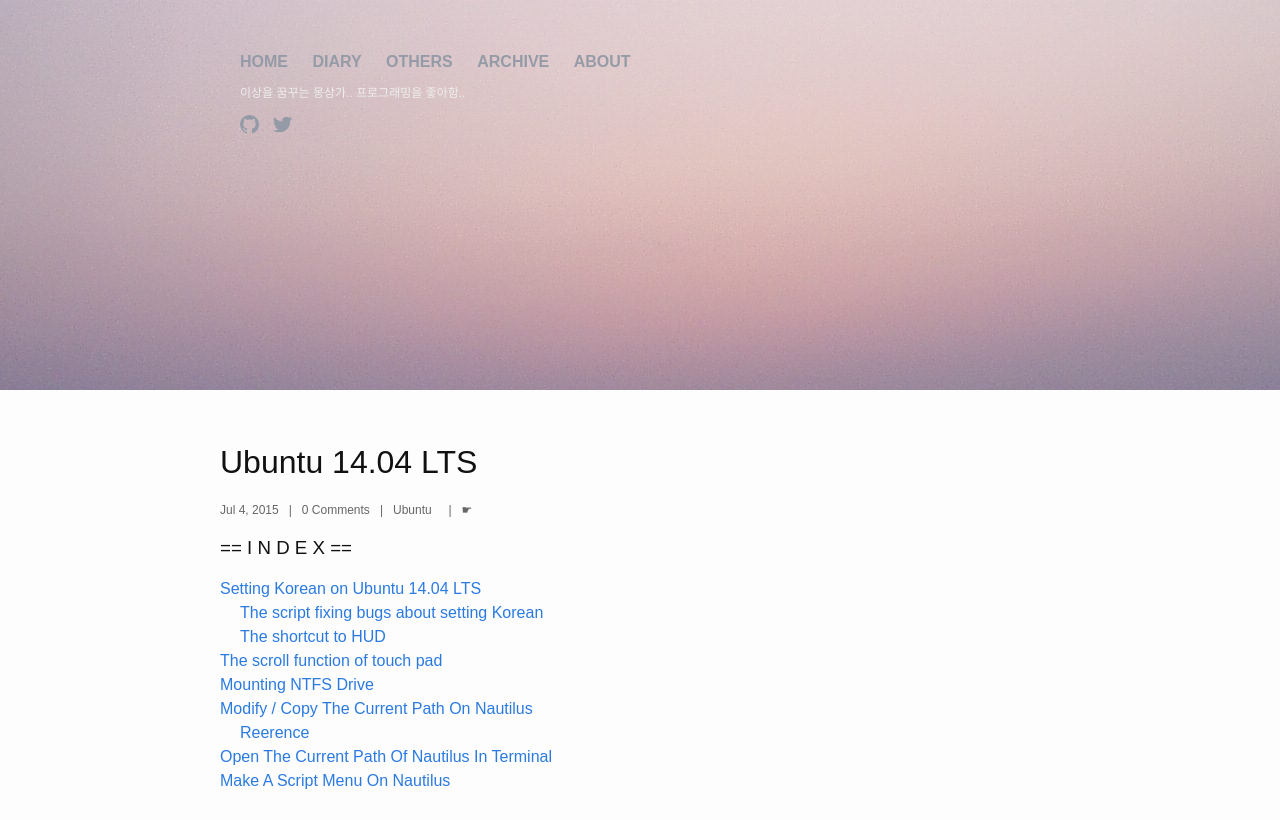
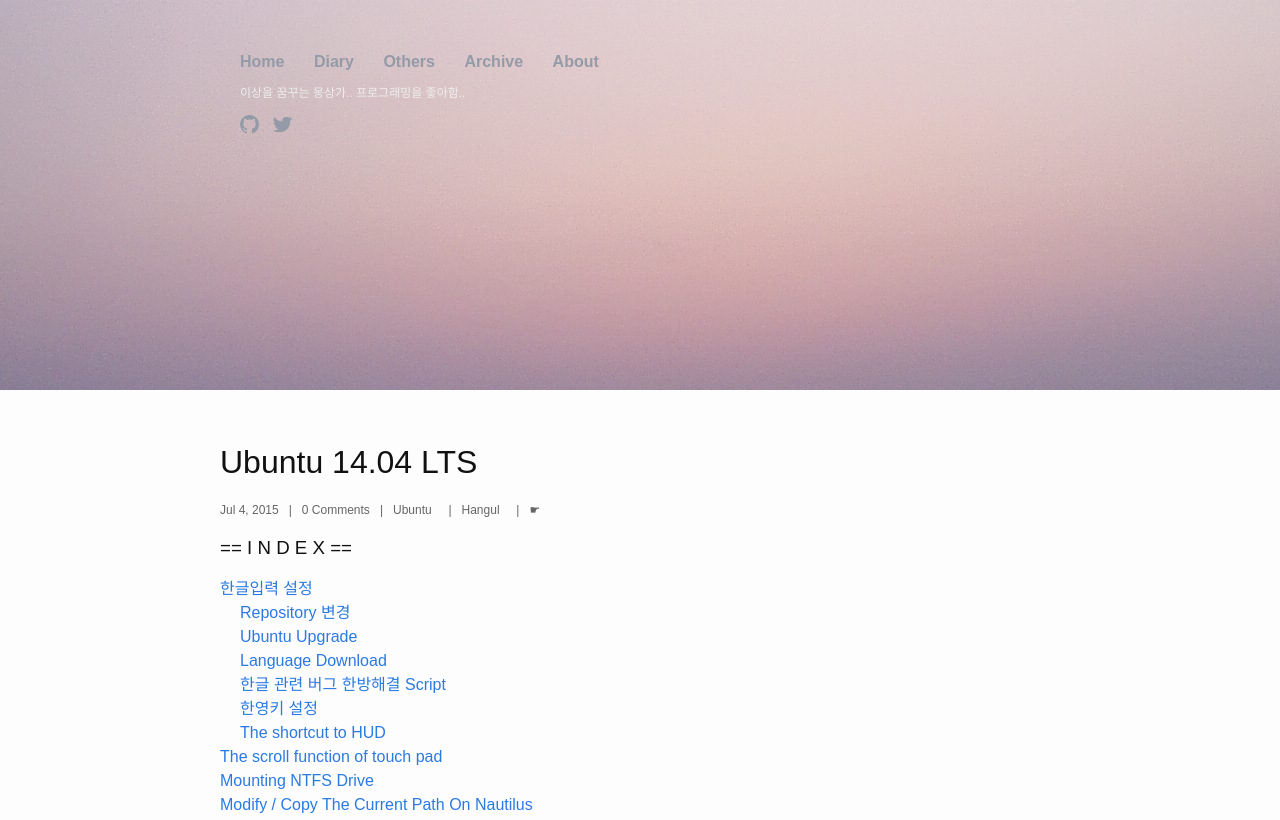
Before and after one commit to dveamer/dveamer.github.io, a Jekyll site: the page built from _posts/Ubuntu/2015-07-04-Ubuntu14.04LTS.md, in a window 1280 px wide. Shown: the top 820 px of the page. Built offline with Jekyll 4.4.1, drawn with Linux system fonts in a browser that asks for light colours; comment, search, counter and statistics services are not loaded; some of the changed text lies outside the part shown; grey boxes are pictures that could not be loaded.

Commit message:
* add an article * change layout

````diff
--- a/_includes/header.html
+++ b/_includes/header.html
@@ -1,59 +1,59 @@
 <header class="header">
 	<div class="header-container">
 		<div class="nav">
-			{% if page.path == "index.html" %}
+			{% if page.path == "Index.html" %}
 			<span class="title">
 				<li>
-					<a href="/index.html">home</a>
+					<a href="/index.html">Home</a>
 				</li>
 			</span>
 			{% else %}
 				<li>
-					<a href="/index.html">home</a>
+					<a href="/index.html">Home</a>
 				</li>
 			{% endif %}
 			{% if page.path == "diary.html" %}
 			<span class="title">
 				<li>
-					<a href="/diary.html">diary</a>
+					<a href="/diary.html">Diary</a>
 				</li>
 			</span>
 			{% else %}
 				<li>
-					<a href="/diary.html">diary</a>
+					<a href="/diary.html">Diary</a>
 				</li>
 			{% endif %}
 			{% if page.path == "category.html" %}
 			<span class="title">
 				<li>
-					<a href="/category.html">others</a>
+					<a href="/category.html">Others</a>
 				</li>
 			</span>
 			{% else %}
 				<li>
-					<a href="/category.html">others</a>
+					<a href="/category.html">Others</a>
 				</li>
 			{% endif %}
 			{% if page.path == "archive.html" %}
 			<span class="title">
 				<li>
-					<a href="/archive.html">archive</a>
+					<a href="/archive.html">Archive</a>
 				</li>
 			</span>
 			{% else %}
 				<li>
-					<a href="/archive.html">archive</a>
+					<a href="/archive.html">Archive</a>
 				</li>
 			{% endif %}
 			{% if page.path == "about.html" %}
 			<span class="title">
 				<li>
-					<a href="/about.html">about</a>
+					<a href="/about.html">About</a>
 				</li>
 			</span>
 			{% else %}
 				<li>
-					<a href="/about.html">about</a>
+					<a href="/about.html">About</a>
 				</li>
 			{% endif %}
 		</div>
--- a/_posts/Ubuntu/2015-07-04-Ubuntu14.04LTS.md
+++ b/_posts/Ubuntu/2015-07-04-Ubuntu14.04LTS.md
@@ -3,6 +3,7 @@ layout: post
 title:  "Ubuntu 14.04 LTS"
 date:   2015-07-04 12:00:00
 categories: Ubuntu
+tags: Hangul
 ---
 
 ![Ubuntu](http://assets.ubuntu.com/sites/ubuntu/1581/u/img/download/desktop/install-ubuntu-desktop/image-installdesktoplongtermsupport-9.jpg)
@@ -25,14 +26,51 @@ Linux에 대한 개념은 무지하지만 Windows에 대한 개념이 있는 것
 이번에는 Ubuntu를 개인 노트북 메인용으로 사용할 예정입니다.
 VM Ware로 Windows를 돌려서 결제나 관공서 페이지 사용시에만 이용할 생각이고요.
 
-귀차니즘 때문에 약간의 문제가 있었는데..
-작년에 만들어둔 Ubuntu booting USB 를 사용하다보니 Ubuntu 14.04 LTS로 설치하게 됐습니다.
-검색하면서 알게됐지만 14.04.02 버전 으로 설치했으면 이번에 한글설정을 하는 과정에서 겪은 삽질은 없었을 거라고 하네요....
-업데이트 먼저 할걸 그랬군요..OTL
+# 한글입력 설정
 
-# Setting Korean on Ubuntu 14.04 LTS
-## The script fixing bugs about setting Korean
- * 한글 관련 버그 한방해결 Script 실행
+## Repository 변경
+
+14.04 버전에서 한글입력 설정에 대한 지름길은 Ubuntu Upgrade 입니다.
+근데 Ubuntu 설치 후 바로 업그레이드를 진행하면 반드시 후회하게 됩니다.
+기다리고 기다려도 끝나질 않죠. 그렇다고 중간에 끊자니.. 괜찮을까..? 라는 불안감을 느끼게되지만
+또 기다리고 기다려도 끝나지 않는 업그레이드에 결국 정신분열이 오게 됩니다.
+
+업그레이드 관련 패키지를 다운 받을 repository 를 변경해야합니다.
+
+설치시 지역을 한국으로 설정하셨으면 아래와 같이 진행하시면 됩니다.
+
+~~~
+cd /etc/apt
+sudo cp sources.list sources.list.bak
+sudo sed -i 's/kr.archive.ubuntu.com/ftp.daum.net/g' sources.list
+sudo sed -i 's/security.ubuntu.com/ftp.daum.net/g' sources.list
+~~~
+
+## Ubuntu Upgrade
+
+14.10 버전은 안정화가 안됐다라는 글과 15.x 버전은 아직 고생길일 것 같다는 느낌이 들어서
+14.04 버전의 최상위 버전으로 업그레이드 합니다.
+
+~~~
+sudo apt-get update
+sudo apt-get upgrade
+~~~
+
+```Software & Updates > Updates > Notify me of new Ubuntu version``` 을
+```For long-term support versions``` 으로 설정하시면 매번 새로운 버전 알림을 받을 수 있습니다.
+
+![NotificationForUbuntuUpgrade](/images/post_img/Ubuntu/ubuntu_upgrade_notification.png)
+
+15.x 버전으로 업그레이드 하시려면 ```any newer version``` 으로 변경하시고 알림을 기다리시면 됩니다.
+다만, 15.x 버전으로 바꾸신다면 한글 설정에 대해서는 다시 검색해보셔야 할 것 같습니다.
+
+## Language Download
+
+```System Setting > Language Support``` 를 실행합니다. 자동으로 다운로드 합니다.
+한글이 다운받아졌는지 체크해보세요.
+
+
+## 한글 관련 버그 한방해결 Script
   - [차영호](https://www.facebook.com/ganachoco)님께서 제공. 고마우신 분.
 
 ~~~
@@ -53,8 +91,24 @@ wget -O - http://goo.gl/L2fHe5 | sh
 ### References
  * http://cafe.naver.com/mk802/6365
 
+## 한영키 설정
+
+```dconf-editor``` 를 설치 후 실행합니다.
+
+~~~
+sudo apt-get install dconf-editor
+dconf-editor
+~~~
+
+좌측 트리에서 ```org > gnome > desktop > wm > keybindings``` 를 찾습니다.
+```switch-input-source``` 항목의 값을 ```Hangul``` 으로 변경합니다.
+
+![Hangul-English Key](/images/post_img/Ubuntu/ubuntu_hangul.png)
+
+테스트해서 안되신다면 재부팅 해보세요.
+
 ## The shortcut to HUD
- * '한/영' 키 입력시 HUD(Heads UP Display) 창으로 전환되는 shortcut 수정
+ * '한/영' 키 입력시 HUD(Heads UP Display) 창으로 전환되는 문제 발생시 shortcut 수정
  * HUD는 'Type your command' 라고 출력되는 창을 생각하면 됨
  * '한/영'키를 누르는 습관이 있어서 매번 화면이 전환되고 멈춰서 불편함
  * System Setting > Keyboard > Shourcuts > Lunchers > Key to show the HUD 수정
--- a/_sass/_layout.scss
+++ b/_sass/_layout.scss
@@ -19,7 +19,7 @@ html,body {
 
 .nav {
 	color: #707070;
-	text-transform: uppercase;
+	#text-transform: uppercase;
     font-size: 16px;
     font-weight: 600;
     font-family: "Montserrat",sans-serif;
@@ -27,7 +27,7 @@ html,body {
 }
 
 .nav li {
-    padding-right: 20px;
+    padding-right: 25px;
     display: inline-block;
     line-height: 1;
 }
````
Also changed, not shown: _posts/Ubuntu/2015-07-04-ToolsOnUbuntu.md (+1 -1 lines).
